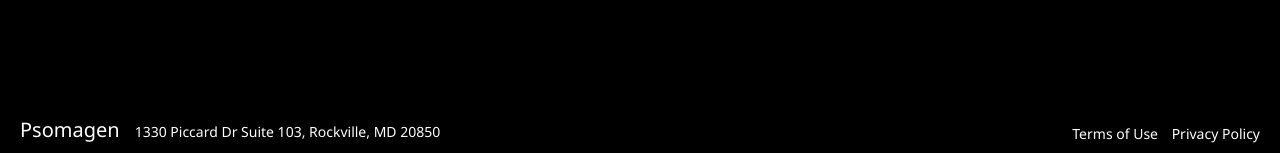
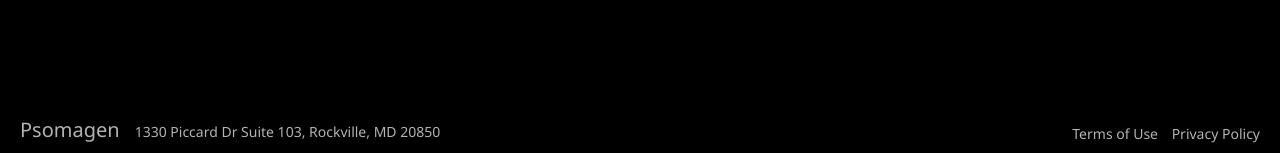
Before and after one commit to psomagendtc/ngs2, a PHP site: page / in a window 1280 px wide. Shown: the part 647-800 px from the top of the page. Run offline with PHP 8.4, Linux system fonts and the light colour scheme.

Commit message:
modify bottom text

```diff
--- a/index.php
+++ b/index.php
@@ -23,10 +23,10 @@
 		<div id="view">
 			<mainframe></mainframe>
 		</div>
-		<div style="position:absolute;left:20px;bottom:10px;color:white;">
+		<div style="position:fixed;left:20px;bottom:10px;color:white;opacity:0.7;">
 			<a href="//psomagen.com" style="font-size:20px;margin-right:15px;text-decoration:none;color:white;" target="_blank">Psomagen</a>1330 Piccard Dr Suite 103, Rockville, MD 20850
 		</div>
-		<div style="position:absolute;right:20px;bottom:10px;">
+		<div style="position:fixed;right:20px;bottom:10px;opacity:0.7;">
 			<a href="statement/termsandconditions.php" target="_blank" style="color:white;text-decoration:none;">Terms of Use</a>
 			<span style="padding:0 5px;"></span>
 			<a href="statement/privacypolicy.php" target="_blank" style="color:white;text-decoration:none;">Privacy Policy</a>
```
